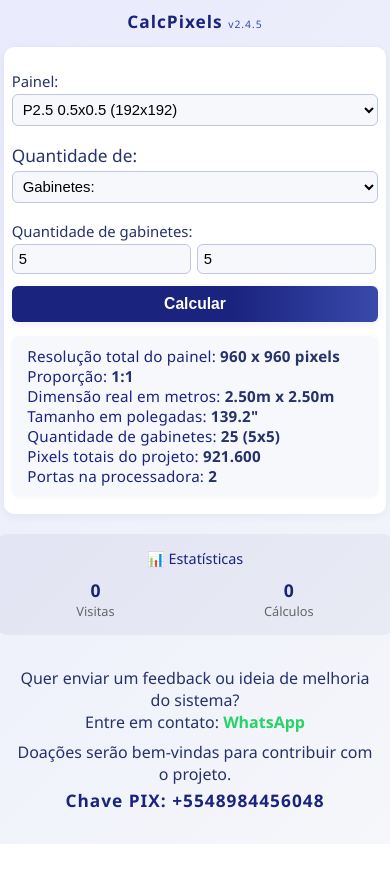
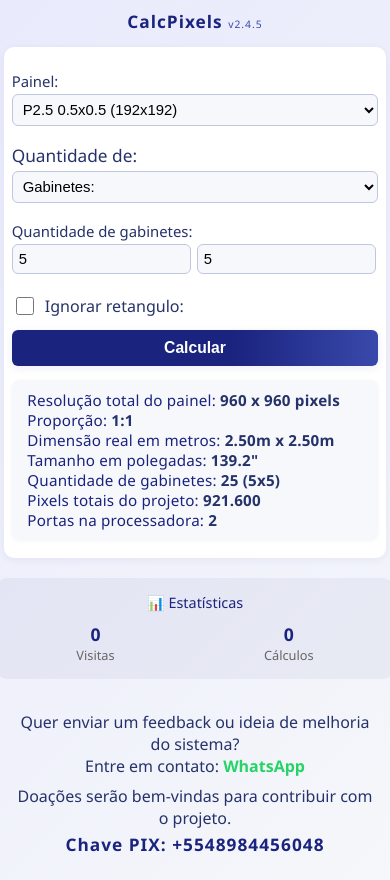
Before and after one commit to LuanGP/CalcPixels, a website: page index.html in a window 390 px wide. Both pictures are taken after typing "5", "5" into the empty fields and a click on the button "Calcular". Before the commit the page ends 844 px from the top, so only its background shows below. Drawn offline with Linux system fonts and the light colour scheme; no server answers.

Commit message:
Update index.html

```diff
--- a/index.html
+++ b/index.html
@@ -66,6 +66,12 @@ ATENÇÃO: Sempre que fizer qualquer alteração no sistema, lembre-se de atuali
             border: 1.5px solid #1a237e;
             outline: none;
             box-shadow: 0 0 0 2px #e3e6fa;
+        }
+        input[type="checkbox"] {
+            width: 18px;
+            height: 18px;
+            cursor: pointer;
+            accent-color: #1a237e;
         }
         button {
             margin-top: 28px;
@@ -166,6 +172,10 @@ ATENÇÃO: Sempre que fizer qualquer alteração no sistema, lembre-se de atuali
                 font-size: 0.93em;
                 padding: 6px 6px;
             }
+            input[type="checkbox"] {
+                width: 16px;
+                height: 16px;
+            }
         }
         /* Alinhar label e select na mesma linha para 'Quantidade de:' */
         .inline-label-select {
@@ -233,6 +243,12 @@ ATENÇÃO: Sempre que fizer qualquer alteração no sistema, lembre-se de atuali
                     <input type="number" id="metros-largura" placeholder="Largura (m)" min="0.01" step="0.01">
                     <input type="number" id="metros-altura" placeholder="Altura (m)" min="0.01" step="0.01">
                 </div>
+            </div>
+            <div style="margin-top: 20px;">
+                <label style="display: flex; align-items: center; gap: 8px; cursor: pointer; margin: 0;">
+                    <input type="checkbox" id="ignorar-retangulo" style="width: 18px; height: 18px; cursor: pointer;">
+                    <span style="font-weight: 500; color: #26326a; font-size: 1.08em;">Ignorar retangulo:</span>
+                </label>
             </div>
             <button type="submit" onclick="calcularPainel()">Calcular</button>
         </form>
@@ -525,7 +541,22 @@ ATENÇÃO: Sempre que fizer qualquer alteração no sistema, lembre-se de atuali
             const totalAlt = pxAlt * qtdAlt;
             const totalPixels = totalLarg * totalAlt;
             const pixelsPorPorta = 650000;
-            const portasNecessarias = Math.ceil(totalPixels / pixelsPorPorta);
+
+            // Verificar se deve ignorar retangulo
+            const ignorarRetangulo = document.getElementById('ignorar-retangulo').checked;
+            let portasNecessarias;
+
+            if (ignorarRetangulo) {
+                // Quando ignorar retangulo, calcular portas baseado na maior dimensão linear
+                // Cada porta suporta aproximadamente sqrt(650000) ≈ 806 pixels lineares
+                const pixelsLinearesPorPorta = Math.sqrt(pixelsPorPorta);
+                const portasLargura = Math.ceil(totalLarg / pixelsLinearesPorPorta);
+                const portasAltura = Math.ceil(totalAlt / pixelsLinearesPorPorta);
+                portasNecessarias = Math.max(portasLargura, portasAltura);
+            } else {
+                // Cálculo padrão baseado na área total (retângulo)
+                portasNecessarias = Math.ceil(totalPixels / pixelsPorPorta);
+            }
             function mdc(a, b) {
                 return b === 0 ? a : mdc(b, a % b);
             }
```
